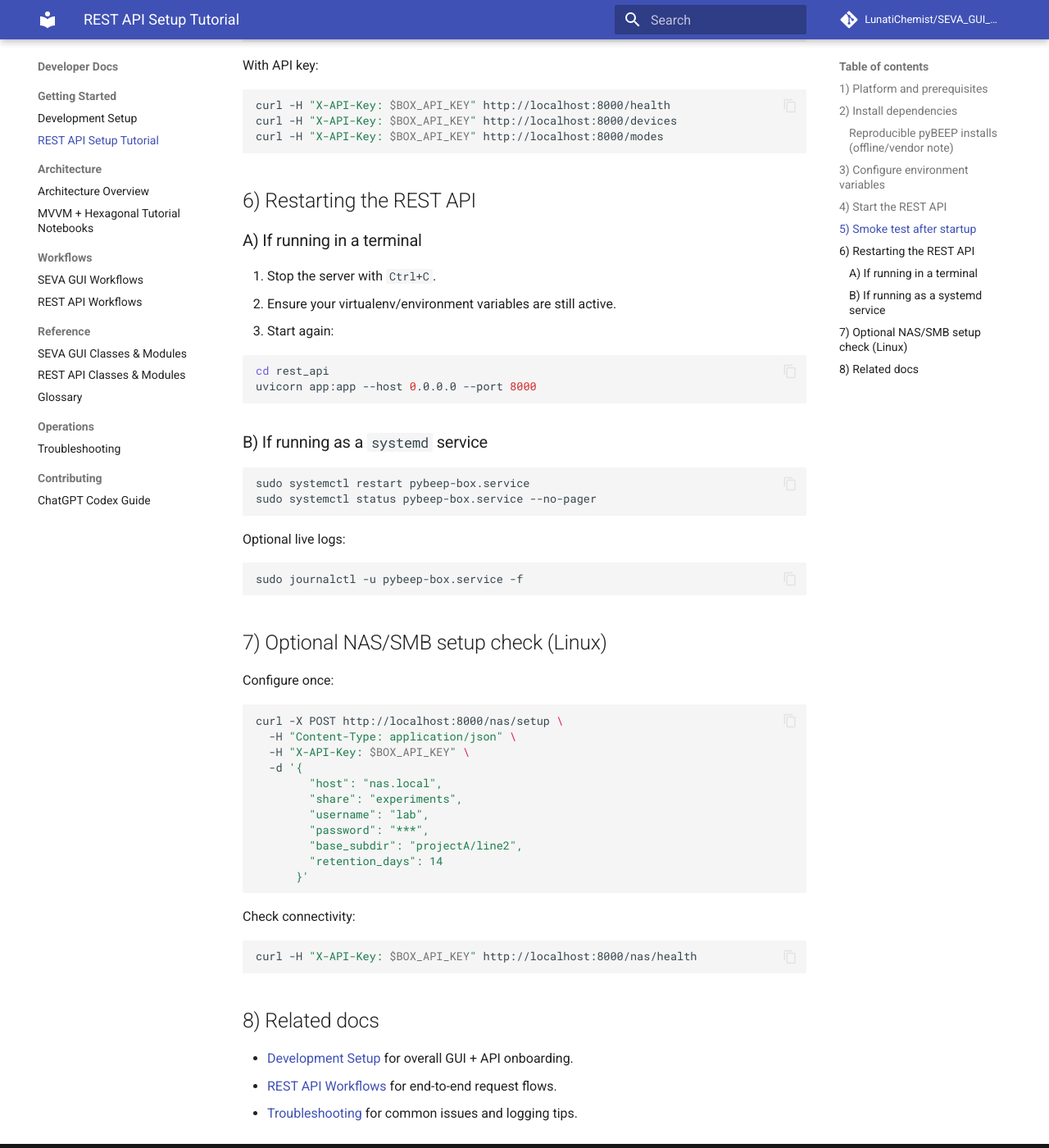
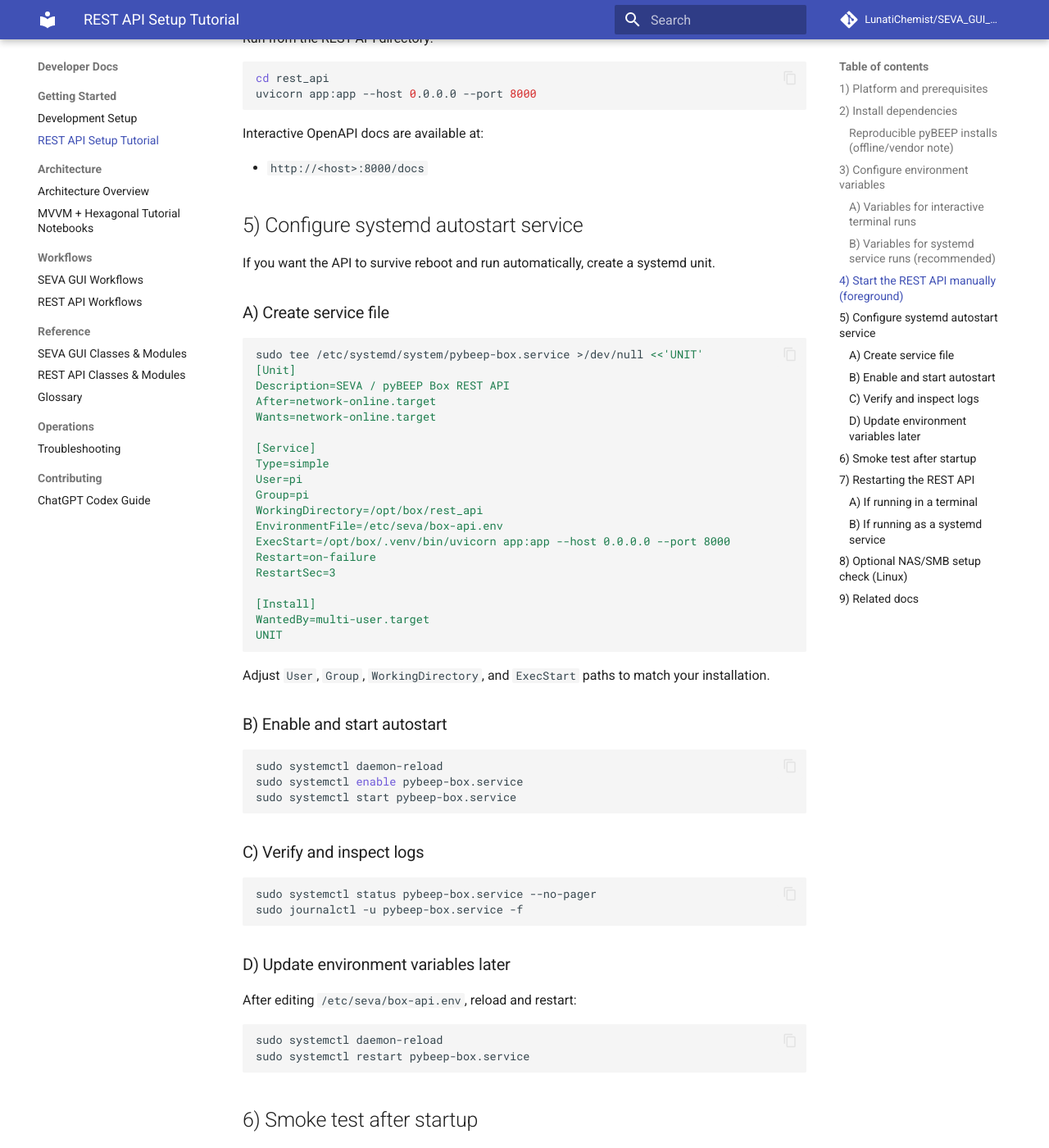
Before and after one commit to LunatiChemist/SEVA_GUI_MVVM, an MkDocs documentation site: the page built from docs/rest-api-setup.md, in a window 1280 px wide and 1400 px high, scrolled down 2087 px. Shown: the whole window at 82% size. Built offline with MkDocs 1.6.1 and Material for MkDocs 9.7.7, drawn with Linux system fonts in a browser that asks for light colours; comment, search, counter and statistics services are not loaded; some of the changed text lies outside the part shown.

Commit message:
docs: add systemd autostart and env file setup for REST API

````diff
--- a/docs/rest-api-setup.md
+++ b/docs/rest-api-setup.md
@@ -8,7 +8,7 @@ Use this page if you want to:
 - install a fresh REST API environment,
 - configure runtime variables safely,
 - run health checks before connecting the GUI,
-- and restart the API cleanly after changes.
+- and run the API as a persistent systemd autostart service.
 
 ## 1) Platform and prerequisites
 
@@ -52,7 +52,7 @@ The API reads configuration from environment variables at startup.
   default `/opt/box/nas_smb.json`.
 - `BOX_BUILD` / `BOX_BUILD_ID` (optional): build metadata for `/version`.
 
-Example:
+### A) Variables for interactive terminal runs
 
 ```bash
 export BOX_API_KEY="change-me"
@@ -61,7 +61,27 @@ export RUNS_ROOT="/opt/box/runs"
 export NAS_CONFIG_PATH="/opt/box/nas_smb.json"
 ```
 
-## 4) Start the REST API
+### B) Variables for systemd service runs (recommended)
+
+Create an environment file that systemd can load:
+
+```bash
+sudo install -d -m 0755 /etc/seva
+sudo tee /etc/seva/box-api.env >/dev/null <<'ENV'
+BOX_API_KEY=change-me
+BOX_ID=lab-box-01
+RUNS_ROOT=/opt/box/runs
+NAS_CONFIG_PATH=/opt/box/nas_smb.json
+BOX_BUILD=dev
+BOX_BUILD_ID=local
+ENV
+sudo chmod 600 /etc/seva/box-api.env
+```
+
+`EnvironmentFile=` is the most reliable way to “send” environment variables to
+systemd-managed services.
+
+## 4) Start the REST API manually (foreground)
 
 Run from the REST API directory:
 
@@ -74,7 +94,63 @@ Interactive OpenAPI docs are available at:
 
 - `http://<host>:8000/docs`
 
-## 5) Smoke test after startup
+## 5) Configure systemd autostart service
+
+If you want the API to survive reboot and run automatically, create a systemd
+unit.
+
+### A) Create service file
+
+```bash
+sudo tee /etc/systemd/system/pybeep-box.service >/dev/null <<'UNIT'
+[Unit]
+Description=SEVA / pyBEEP Box REST API
+After=network-online.target
+Wants=network-online.target
+
+[Service]
+Type=simple
+User=pi
+Group=pi
+WorkingDirectory=/opt/box/rest_api
+EnvironmentFile=/etc/seva/box-api.env
+ExecStart=/opt/box/.venv/bin/uvicorn app:app --host 0.0.0.0 --port 8000
+Restart=on-failure
+RestartSec=3
+
+[Install]
+WantedBy=multi-user.target
+UNIT
+```
+
+Adjust `User`, `Group`, `WorkingDirectory`, and `ExecStart` paths to match your
+installation.
+
+### B) Enable and start autostart
+
+```bash
+sudo systemctl daemon-reload
+sudo systemctl enable pybeep-box.service
+sudo systemctl start pybeep-box.service
+```
+
+### C) Verify and inspect logs
+
+```bash
+sudo systemctl status pybeep-box.service --no-pager
+sudo journalctl -u pybeep-box.service -f
+```
+
+### D) Update environment variables later
+
+After editing `/etc/seva/box-api.env`, reload and restart:
+
+```bash
+sudo systemctl daemon-reload
+sudo systemctl restart pybeep-box.service
+```
+
+## 6) Smoke test after startup
 
 Use these checks before connecting the GUI.
 
@@ -94,7 +170,14 @@ curl -H "X-API-Key: $BOX_API_KEY" http://localhost:8000/devices
 curl -H "X-API-Key: $BOX_API_KEY" http://localhost:8000/modes
 ```
 
-## 6) Restarting the REST API
+If you use systemd with `EnvironmentFile=`, your shell may not have
+`$BOX_API_KEY`. In that case, send the key explicitly:
+
+```bash
+curl -H "X-API-Key: change-me" http://localhost:8000/health
+```
+
+## 7) Restarting the REST API
 
 ### A) If running in a terminal
 
@@ -120,7 +203,7 @@ Optional live logs:
 sudo journalctl -u pybeep-box.service -f
 ```
 
-## 7) Optional NAS/SMB setup check (Linux)
+## 8) Optional NAS/SMB setup check (Linux)
 
 Configure once:
 
@@ -144,7 +227,7 @@ Check connectivity:
 curl -H "X-API-Key: $BOX_API_KEY" http://localhost:8000/nas/health
 ```
 
-## 8) Related docs
+## 9) Related docs
 
 - [Development Setup](dev-setup.md) for overall GUI + API onboarding.
 - [REST API Workflows](workflows_rest_api.md) for end-to-end request flows.
````
